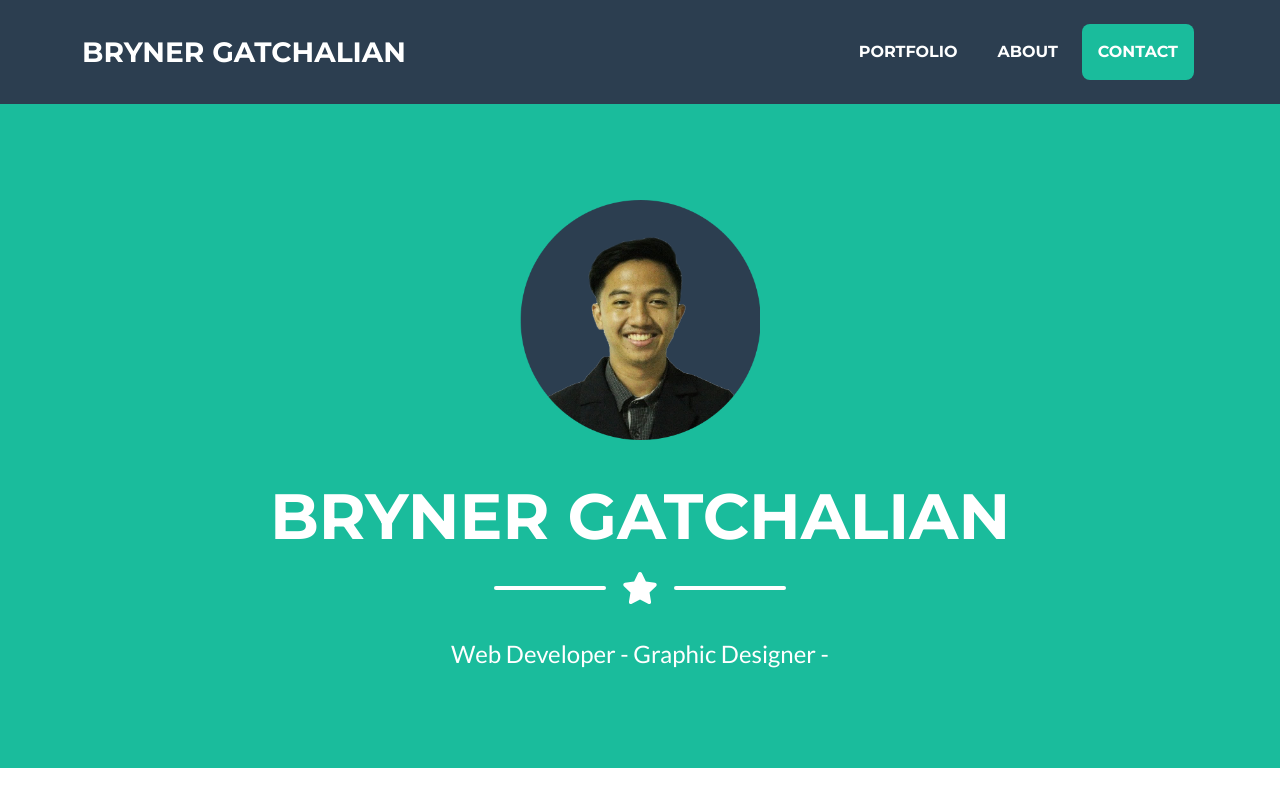
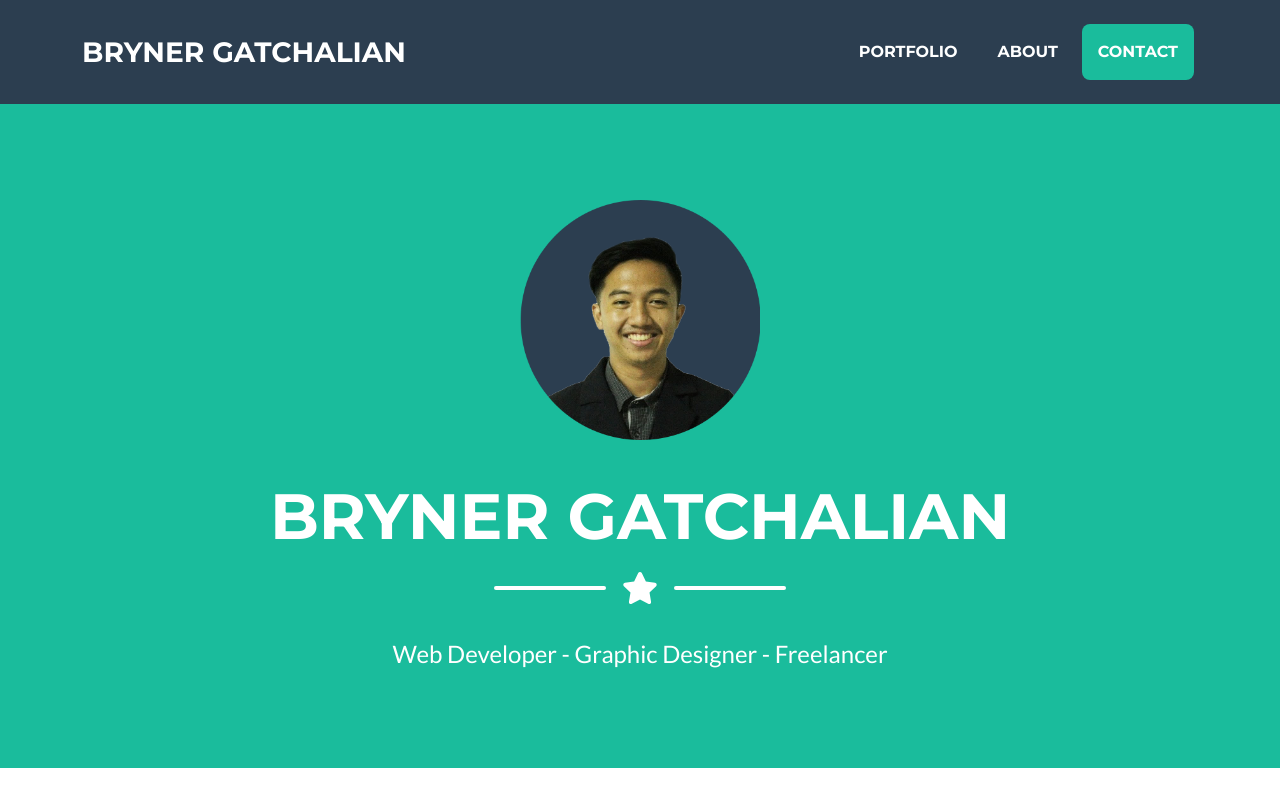
Before and after one commit to L4kelz/brynerpalongyas, a plain HTML site: page index.html in a window 1280 px wide. Shown: the top 800 px of the page. Drawn offline with nearby package versions, Linux system fonts and the light colour scheme.

Commit message:
first commit

```diff
--- a/index.html
+++ b/index.html
@@ -48,7 +48,7 @@
                     <div class="divider-custom-line"></div>
                 </div>
                 <!-- Masthead Subheading-->
-                <p class="masthead-subheading font-weight-light mb-0">Web Developer - Graphic Designer - </p>
+                <p class="masthead-subheading font-weight-light mb-0">Web Developer - Graphic Designer - Freelancer</p>
             </div>
         </header>
         <!-- Portfolio Section-->
```
